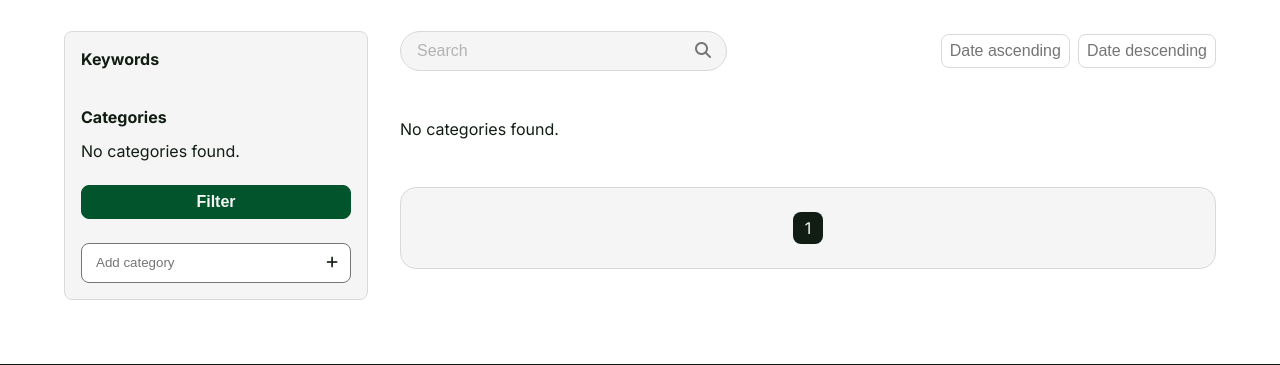
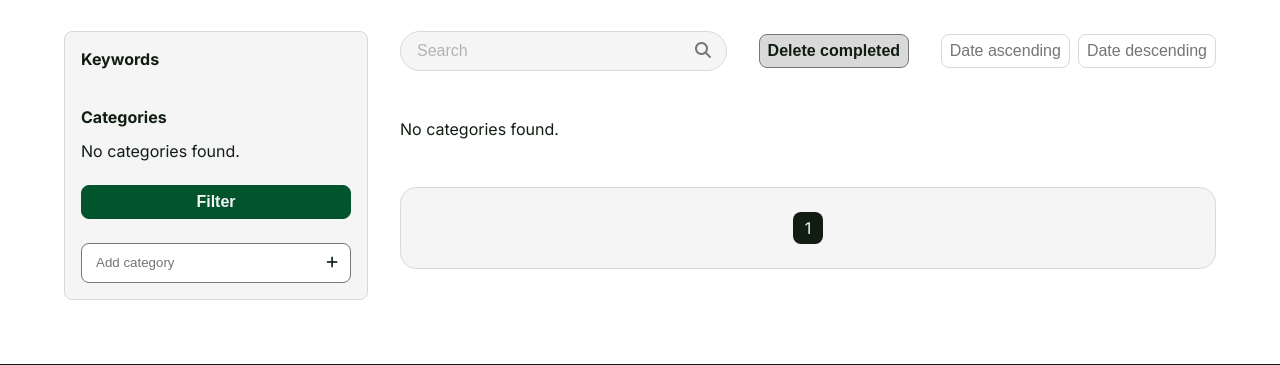
Before and after one commit to lorna88/HopSolutions, a Django app: page /home/ in a window 1280 px wide. Shown: the part 501-866 px from the top of the page. Run offline with Django 5.2, Linux system fonts and the light colour scheme; data that the repository does not hold is empty.

Commit message:
Added button for deleting complete tasks

```diff
--- a/tasks/templates/tasks/home.html
+++ b/tasks/templates/tasks/home.html
@@ -56,6 +56,12 @@
                     <button class="search-button" aria-label="Search">
                         <i class="fa-solid fa-magnifying-glass"></i>
                     </button>
+                </div>
+                <div>
+                  <form action="{% url 'tasks:delete-completed' %}" method="post">
+                    {% csrf_token %}
+                    <button type="submit" class="button button--secondary">Delete completed</button>
+                  </form>
                 </div>
                 <div class="sort-options">
                     {% for item in sort_options %}
--- a/tasks/urls.py
+++ b/tasks/urls.py
@@ -1,13 +1,14 @@
 from django.urls import path
 
 from .views import TaskDetailView, TaskListView, TaskCreateView, CategoryCreateView, TaskCompleteView, \
-    CategoryDeleteView, TaskDeleteView
+    CategoryDeleteView, TaskDeleteView, DeleteCompletedView
 
 app_name = 'tasks'
 
 urlpatterns = [
     path('home/', TaskListView.as_view(), name='home'),
     path('tasks/', TaskCreateView.as_view(), name='task-create'),
+    path('tasks/delete_completed', DeleteCompletedView.as_view(), name='delete-completed'),
     path('tasks/<slug:slug>/', TaskDetailView.as_view(), name='task-detail'),
     path('tasks/<slug:slug>/complete', TaskCompleteView.as_view(), name='task-complete'),
     path('tasks/<slug:slug>/delete', TaskDeleteView.as_view(), name='task-delete'),
--- a/tasks/views.py
+++ b/tasks/views.py
@@ -100,3 +100,11 @@ class CategoryDeleteView(DeleteView):
     model = Category
     slug_field = 'slug'
     success_url = reverse_lazy("tasks:home")
+
+
+class DeleteCompletedView(View):
+    def post(self, request, *args, **kwargs):
+        tasks = Task.objects.filter(is_completed=True)
+        for task in tasks:
+            task.delete()
+        return redirect('tasks:home')
```
